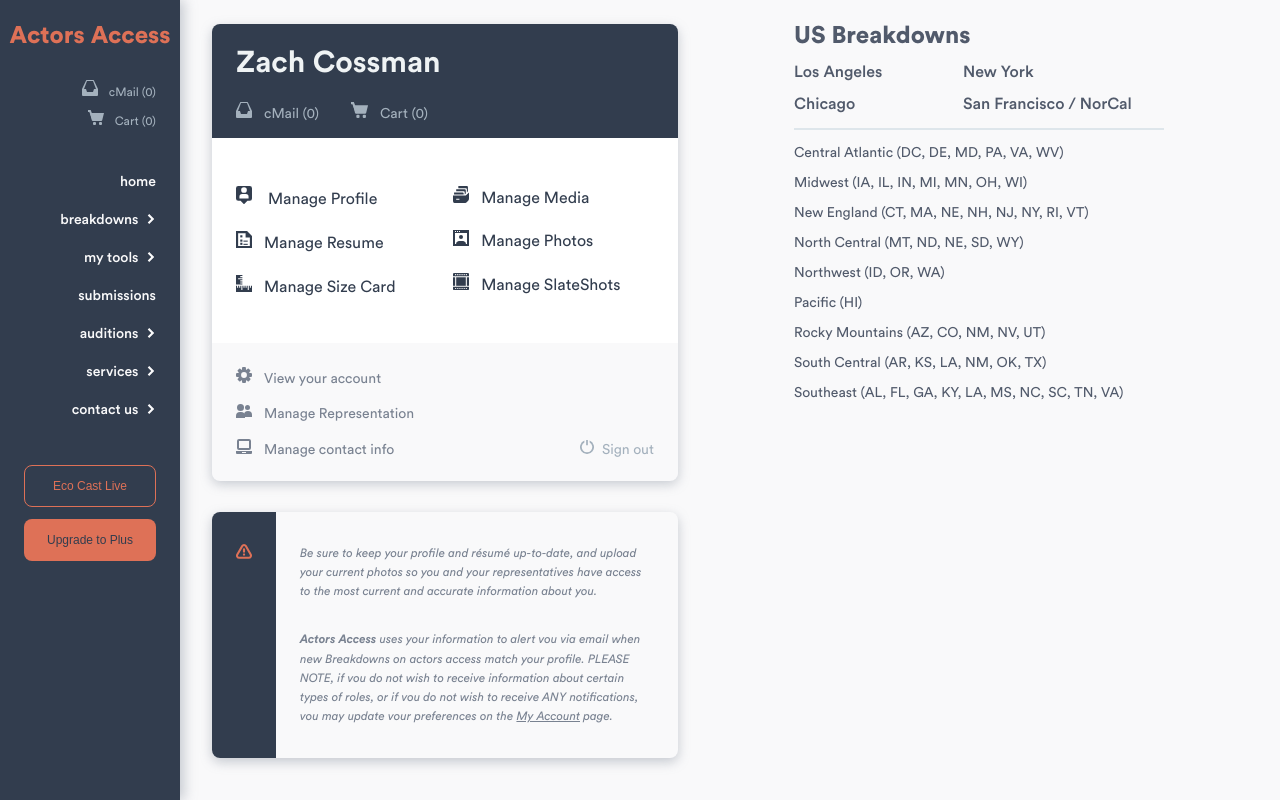
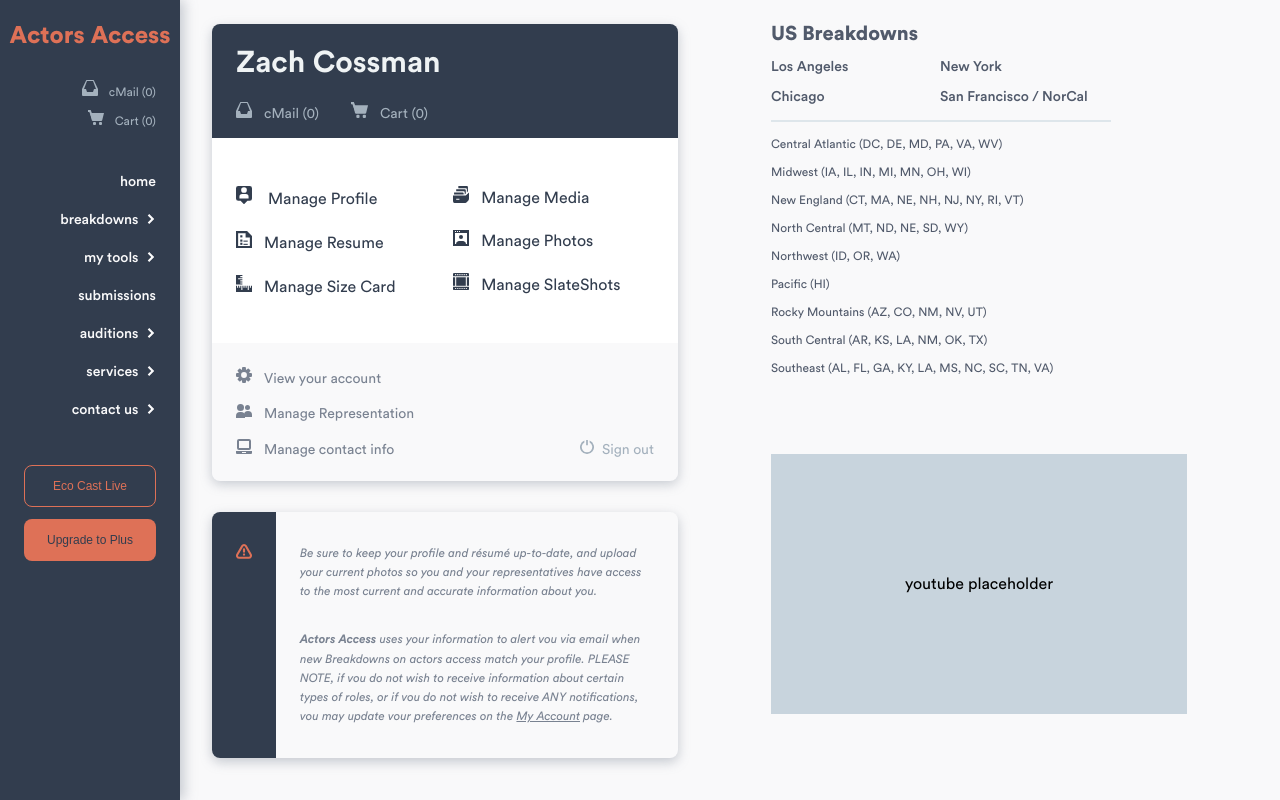
Before and after one commit to Zachcos/ActorsAccessRedesign, a Next.js app: page /home in a window 1280 px wide. Built offline with nearby package versions, Linux system fonts and the light colour scheme.

Commit message:
Create YoutubePlaceholder component

```diff
--- a/components/usBreakdowns.tsx
+++ b/components/usBreakdowns.tsx
@@ -3,9 +3,9 @@ import { colors, font } from '../styles/variables';
 
 const Wrapper = styled.div`
   height: 430px;
-  width: 370px;
+  width: 340px;
   h3 {
-    ${font(24, 900, `${colors.neut_7}`)};
+    ${font(20, 900, `${colors.neut_7}`)};
     margin-bottom: 16px;
   }
   .primaryMarkets {
@@ -13,7 +13,7 @@ const Wrapper = styled.div`
     flex-wrap: wrap;
     width: 338px;
     a {
-      ${font(16, 500, `${colors.neut_7}`)};
+      ${font(14, 500, `${colors.neut_7}`)};
       margin-bottom: 16px;
       text-decoration: none;
       width: 50%;
@@ -29,7 +29,7 @@ const Wrapper = styled.div`
     display: flex;
     flex-direction: column;
     a {
-      ${font(14, 400, `${colors.neut_7}`)};
+      ${font(12, 400, `${colors.neut_7}`)};
       margin-bottom: 16px;
       text-decoration: none;
     }
--- /dev/null
+++ b/components/youtubePlaceholder.tsx
@@ -0,0 +1,18 @@
+import { colors } from '../styles/variables';
+
+const YoutubePlaceholder = () => (
+  <div
+    style={{
+      alignItems: 'center',
+      background: `${colors.neut_4}`,
+      display: 'flex',
+      height: '260px',
+      justifyContent: 'center',
+      width: '416px',
+    }}
+  >
+    <h5>youtube placeholder</h5>
+  </div>
+);
+
+export default YoutubePlaceholder;
--- a/pages/home.tsx
+++ b/pages/home.tsx
@@ -3,6 +3,7 @@ import SideBar from '../components/sideBar';
 import UserCard from '../components/userCard';
 import ReminderCard from '../components/reminderCard';
 import UsBreakdowns from '../components/usBreakdowns';
+import YoutubePlaceholder from '../components/youtubePlaceholder';
 
 const Home: NextPage = () => {
   return (
@@ -21,6 +22,7 @@ const Home: NextPage = () => {
         <UserCard />
         <ReminderCard />
         <UsBreakdowns />
+        <YoutubePlaceholder />
       </div>
     </>
   );
```
